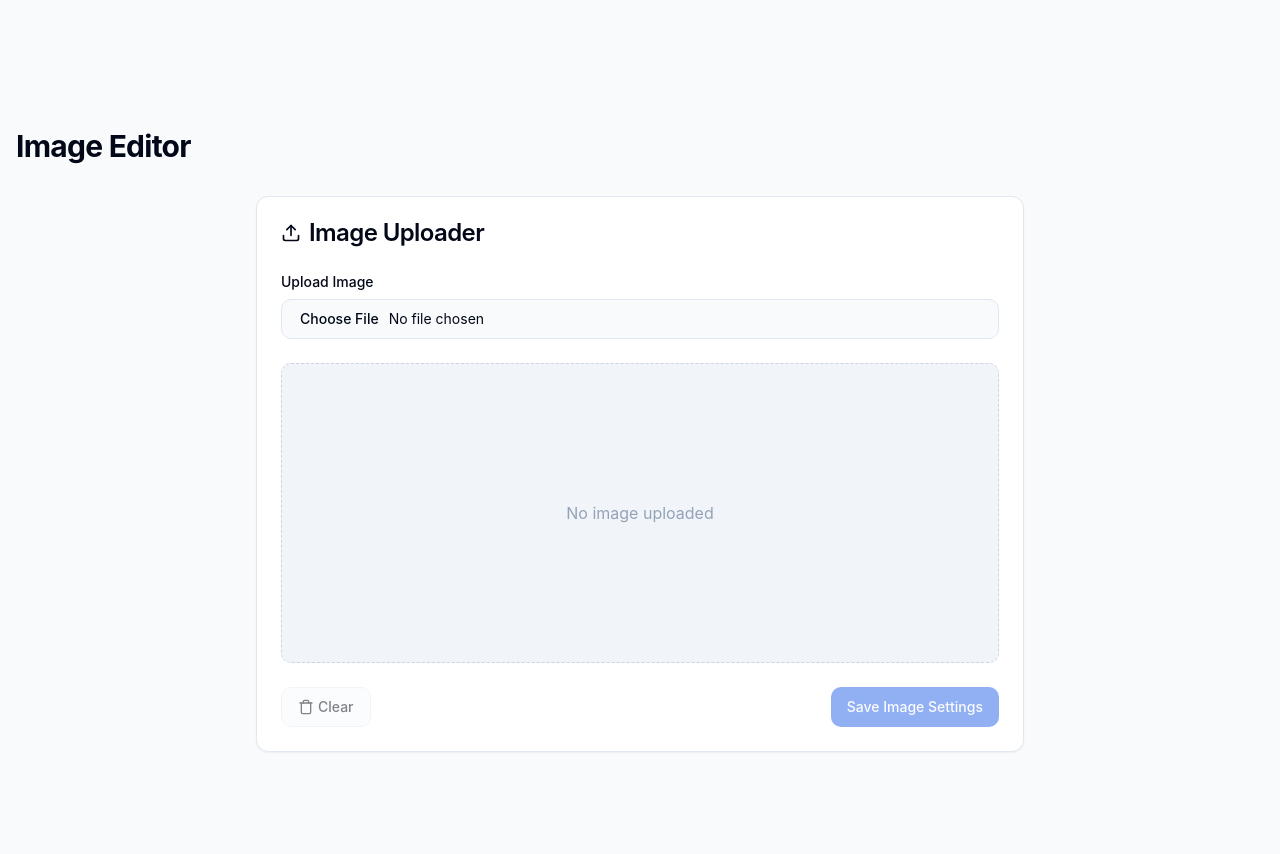
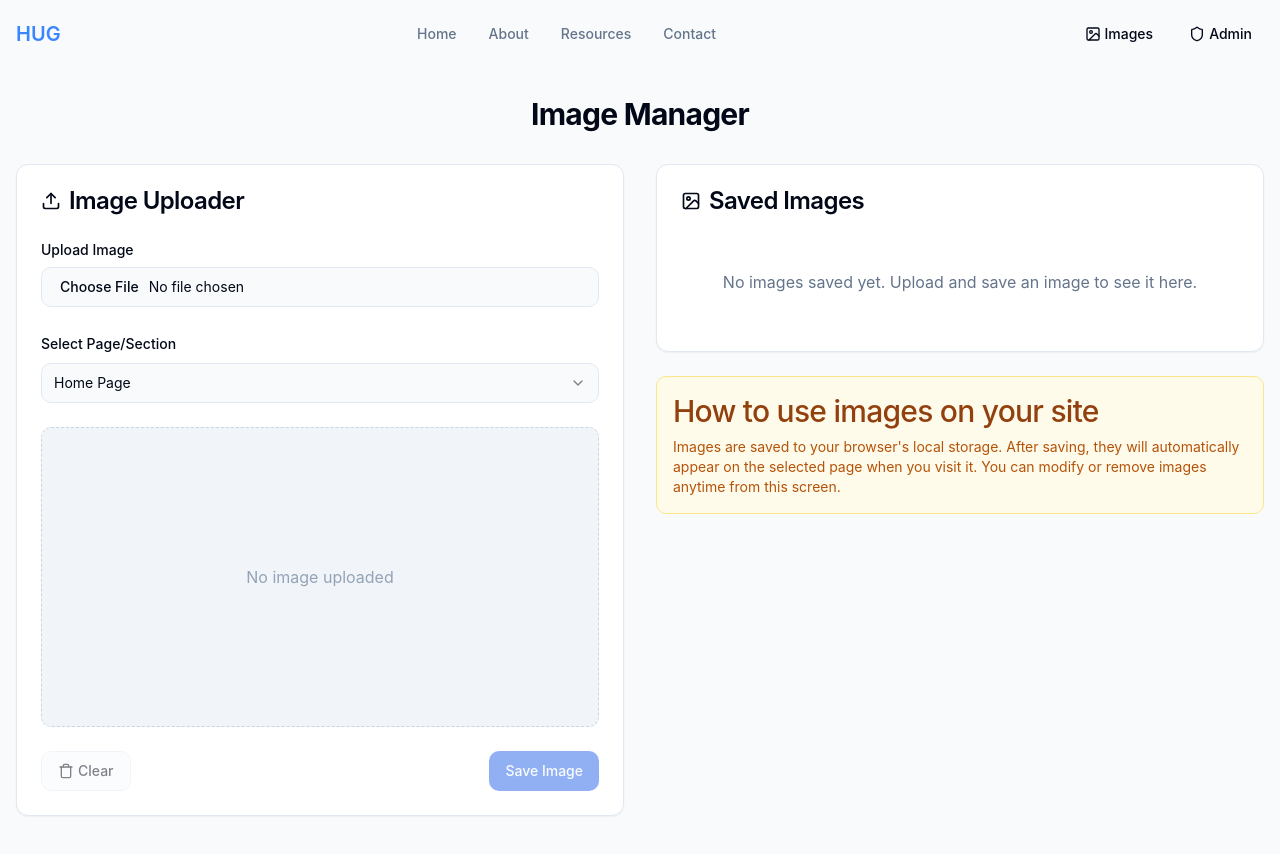
Before and after one commit to Skytimbo/jekyll-junction, a React (Vite) app: page /image-editor in a window 1280 px wide. Shown: the top 854 px of the page. Before the commit the page ends 800 px from the top, so only its background shows below. Built offline with nearby package versions, Linux system fonts and the light colour scheme.

Commit message:
Address image saving and positioning
- Clarify where the uploaded image is saved.
- Implement functionality to position the image on webpages.

```diff
--- a/src/components/ImageUploader.tsx
+++ b/src/components/ImageUploader.tsx
@@ -5,17 +5,26 @@ import { Card, CardContent, CardFooter, CardHeader, CardTitle } from '@/componen
 import { Input } from '@/components/ui/input';
 import { Slider } from '@/components/ui/slider';
 import { Label } from '@/components/ui/label';
+import { Select, SelectContent, SelectItem, SelectTrigger, SelectValue } from '@/components/ui/select';
 import { Upload, Move, ZoomIn, Trash } from 'lucide-react';
 import { toast } from 'sonner';
 
 interface ImageUploaderProps {
-  onImageSave?: (imageData: { url: string; width: number; position: { x: number; y: number } }) => void;
+  onImageSave?: (imageData: { url: string; width: number; position: { x: number; y: number }; page: string }) => void;
 }
+
+const AVAILABLE_PAGES = [
+  { id: 'home', name: 'Home Page' },
+  { id: 'about', name: 'About Section' },
+  { id: 'resources', name: 'Resources Section' },
+  { id: 'contact', name: 'Contact Section' }
+];
 
 const ImageUploader: React.FC<ImageUploaderProps> = ({ onImageSave }) => {
   const [imageUrl, setImageUrl] = useState<string | null>(null);
   const [imageWidth, setImageWidth] = useState(100); // percentage
   const [position, setPosition] = useState({ x: 50, y: 50 }); // percentage
+  const [selectedPage, setSelectedPage] = useState('home');
   const fileInputRef = useRef<HTMLInputElement>(null);
   const containerRef = useRef<HTMLDivElement>(null);
   const [dragging, setDragging] = useState(false);
@@ -77,10 +86,11 @@ const ImageUploader: React.FC<ImageUploaderProps> = ({ onImageSave }) => {
     onImageSave({
       url: imageUrl,
       width: imageWidth,
-      position
+      position,
+      page: selectedPage
     });
 
-    toast.success('Image settings saved');
+    toast.success(`Image saved to ${AVAILABLE_PAGES.find(p => p.id === selectedPage)?.name}`);
   };
 
   return (
@@ -104,6 +114,23 @@ const ImageUploader: React.FC<ImageUploaderProps> = ({ onImageSave }) => {
               onChange={handleFileChange}
               className="mt-1.5"
             />
+          </div>
+
+          {/* Page Selection */}
+          <div className="space-y-2">
+            <Label htmlFor="page-select">Select Page/Section</Label>
+            <Select value={selectedPage} onValueChange={setSelectedPage}>
+              <SelectTrigger id="page-select" className="w-full">
+                <SelectValue placeholder="Select a page" />
+              </SelectTrigger>
+              <SelectContent>
+                {AVAILABLE_PAGES.map(page => (
+                  <SelectItem key={page.id} value={page.id}>
+                    {page.name}
+                  </SelectItem>
+                ))}
+              </SelectContent>
+            </Select>
           </div>
 
           {/* Image Preview */}
@@ -190,7 +217,7 @@ const ImageUploader: React.FC<ImageUploaderProps> = ({ onImageSave }) => {
           onClick={handleSave}
           disabled={!imageUrl || !onImageSave}
         >
-          Save Image Settings
+          Save Image
         </Button>
       </CardFooter>
     </Card>
--- /dev/null
+++ b/src/components/PageImage.tsx
@@ -0,0 +1,42 @@
+
+import React from 'react';
+import { getImagesForPage } from '@/utils/imageStorage';
+
+interface PageImageProps {
+  pageId: string;
+}
+
+const PageImage: React.FC<PageImageProps> = ({ pageId }) => {
+  const images = getImagesForPage(pageId);
+
+  if (images.length === 0) {
+    return null;
+  }
+
+  return (
+    <>
+      {images.map(image => (
+        <div
+          key={image.id}
+          className="absolute"
+          style={{
+            left: `${image.position.x}%`,
+            top: `${image.position.y}%`,
+            width: `${image.width}%`,
+            transform: 'translate(-50%, -50%)',
+            zIndex: 10,
+            pointerEvents: 'none', // Make sure images don't interfere with clicking
+          }}
+        >
+          <img
+            src={image.url}
+            alt="Page decoration"
+            className="w-full h-auto object-contain"
+          />
+        </div>
+      ))}
+    </>
+  );
+};
+
+export default PageImage;
--- a/src/pages/ImageEditor.tsx
+++ b/src/pages/ImageEditor.tsx
@@ -1,20 +1,111 @@
 
-import React from 'react';
+import React, { useState, useEffect } from 'react';
 import ImageUploader from '@/components/ImageUploader';
 import { toast } from 'sonner';
+import { saveImage, getSavedImages, deleteImage } from '@/utils/imageStorage';
+import { Card, CardContent, CardHeader, CardTitle } from '@/components/ui/card';
+import { Button } from '@/components/ui/button';
+import { Trash, Image } from 'lucide-react';
+import Header from '@/components/Header';
 
 const ImageEditor = () => {
-  const handleImageSave = (imageData: { url: string; width: number; position: { x: number; y: number } }) => {
-    console.log('Image data saved:', imageData);
-    toast.success('Image settings saved successfully!');
-    // Here you could save to localStorage, server, etc.
+  const [savedImages, setSavedImages] = useState<ReturnType<typeof getSavedImages>>([]);
+
+  useEffect(() => {
+    // Load saved images on component mount
+    setSavedImages(getSavedImages());
+  }, []);
+
+  const handleImageSave = (imageData: { url: string; width: number; position: { x: number; y: number }; page: string }) => {
+    const savedImage = saveImage(imageData);
+    setSavedImages(prev => [...prev, savedImage]);
+    toast.success('Image saved successfully!');
+  };
+
+  const handleImageDelete = (id: string) => {
+    if (deleteImage(id)) {
+      setSavedImages(prev => prev.filter(img => img.id !== id));
+      toast.success('Image deleted!');
+    }
+  };
+
+  // Map of page IDs to readable names
+  const pageNames: Record<string, string> = {
+    'home': 'Home Page',
+    'about': 'About Section',
+    'resources': 'Resources Section',
+    'contact': 'Contact Section'
   };
 
   return (
-    <div className="min-h-screen bg-slate-50 pt-20">
-      <div className="container mx-auto px-4 py-12">
-        <h1 className="text-3xl font-bold mb-8">Image Editor</h1>
-        <ImageUploader onImageSave={handleImageSave} />
+    <div className="min-h-screen bg-slate-50">
+      <Header />
+      <div className="container mx-auto px-4 py-12 pt-24">
+        <h1 className="text-3xl font-bold mb-8 text-center">Image Manager</h1>
+        <div className="grid grid-cols-1 lg:grid-cols-2 gap-8">
+          <div>
+            <ImageUploader onImageSave={handleImageSave} />
+          </div>
+
+          <div className="space-y-6">
+            <Card>
+              <CardHeader>
+                <CardTitle className="flex items-center gap-2">
+                  <Image className="h-5 w-5" />
+                  Saved Images
+                </CardTitle>
+              </CardHeader>
+              <CardContent>
+                {savedImages.length === 0 ? (
+                  <p className="text-center text-muted-foreground py-8">
+                    No images saved yet. Upload and save an image to see it here.
+                  </p>
+                ) : (
+                  <div className="space-y-4">
+                    {savedImages.map(image => (
+                      <div key={image.id} className="flex items-center gap-4 p-3 border rounded-md">
+                        <div className="w-16 h-16 shrink-0 bg-slate-100 rounded overflow-hidden">
+                          <img
+                            src={image.url}
+                            alt="Saved"
+                            className="w-full h-full object-cover"
+                          />
+                        </div>
+                        <div className="flex-1 min-w-0">
+                          <p className="font-medium truncate">
+                            {pageNames[image.page] || image.page}
+                          </p>
+                          <p className="text-sm text-muted-foreground">
+                            Size: {image.width}% •
+                            Position: X: {Math.round(image.position.x)}%, Y: {Math.round(image.position.y)}%
+                          </p>
+                        </div>
+                        <Button
+                          variant="outline"
+                          size="icon"
+                          onClick={() => handleImageDelete(image.id)}
+                          className="shrink-0"
+                        >
+                          <Trash className="h-4 w-4" />
+                          <span className="sr-only">Delete</span>
+                        </Button>
+                      </div>
+                    ))}
+                  </div>
+                )}
+              </CardContent>
+            </Card>
+
+            <div className="p-4 bg-amber-50 border border-amber-200 rounded-md">
+              <h3 className="font-medium text-amber-800 mb-2">How to use images on your site</h3>
+              <p className="text-sm text-amber-700">
+                Images are saved to your browser's local storage. After saving, they will
+                automatically appear on the selected page when you visit it. You can modify
+                or remove images anytime from this screen.
+              </p>
+            </div>
+          </div>
+        </div>
       </div>
     </div>
   );
--- a/src/pages/Index.tsx
+++ b/src/pages/Index.tsx
@@ -6,6 +6,7 @@ import About from '@/components/About';
 import Resources from '@/components/Resources';
 import Contact from '@/components/Contact';
 import Footer from '@/components/Footer';
+import PageImage from '@/components/PageImage';
 
 const Index = () => {
   // Smooth scroll implementation
@@ -37,11 +38,28 @@ const Index = () => {
   return (
     <div className="min-h-screen bg-background text-foreground font-sans antialiased overflow-x-hidden">
       <Header />
-      <main>
+      <main className="relative">
+        {/* Home page images */}
+        <div className="relative w-full">
+          <PageImage pageId="home" />
+        </div>
+
         <Hero />
-        <About />
-        <Resources />
-        <Contact />
+
+        <div id="about" className="relative w-full">
+          <PageImage pageId="about" />
+          <About />
+        </div>
+
+        <div id="resources" className="relative w-full">
+          <PageImage pageId="resources" />
+          <Resources />
+        </div>
+
+        <div id="contact" className="relative w-full">
+          <PageImage pageId="contact" />
+          <Contact />
+        </div>
       </main>
       <Footer />
     </div>
--- /dev/null
+++ b/src/utils/imageStorage.ts
@@ -0,0 +1,53 @@
+
+interface ImageData {
+  url: string;
+  width: number;
+  position: { x: number; y: number };
+  page: string;
+  id: string;
+}
+
+// Get all saved images
+export const getSavedImages = (): ImageData[] => {
+  const savedImagesJson = localStorage.getItem('savedImages');
+  if (!savedImagesJson) return [];
+
+  try {
+    return JSON.parse(savedImagesJson);
+  } catch (e) {
+    console.error('Error parsing saved images', e);
+    return [];
+  }
+};
+
+// Get images for a specific page
+export const getImagesForPage = (page: string): ImageData[] => {
+  return getSavedImages().filter(img => img.page === page);
+};
+
+// Save a new image
+export const saveImage = (imageData: Omit<ImageData, 'id'>): ImageData => {
+  const savedImages = getSavedImages();
+  const newImage = {
+    ...imageData,
+    id: `img_${Date.now()}` // Generate a unique ID
+  };
+
+  savedImages.push(newImage);
+  localStorage.setItem('savedImages', JSON.stringify(savedImages));
+
+  return newImage;
+};
+
+// Delete an image
+export const deleteImage = (id: string): boolean => {
+  const savedImages = getSavedImages();
+  const filteredImages = savedImages.filter(img => img.id !== id);
+
+  if (filteredImages.length !== savedImages.length) {
+    localStorage.setItem('savedImages', JSON.stringify(filteredImages));
+    return true;
+  }
+
+  return false;
+};
```
